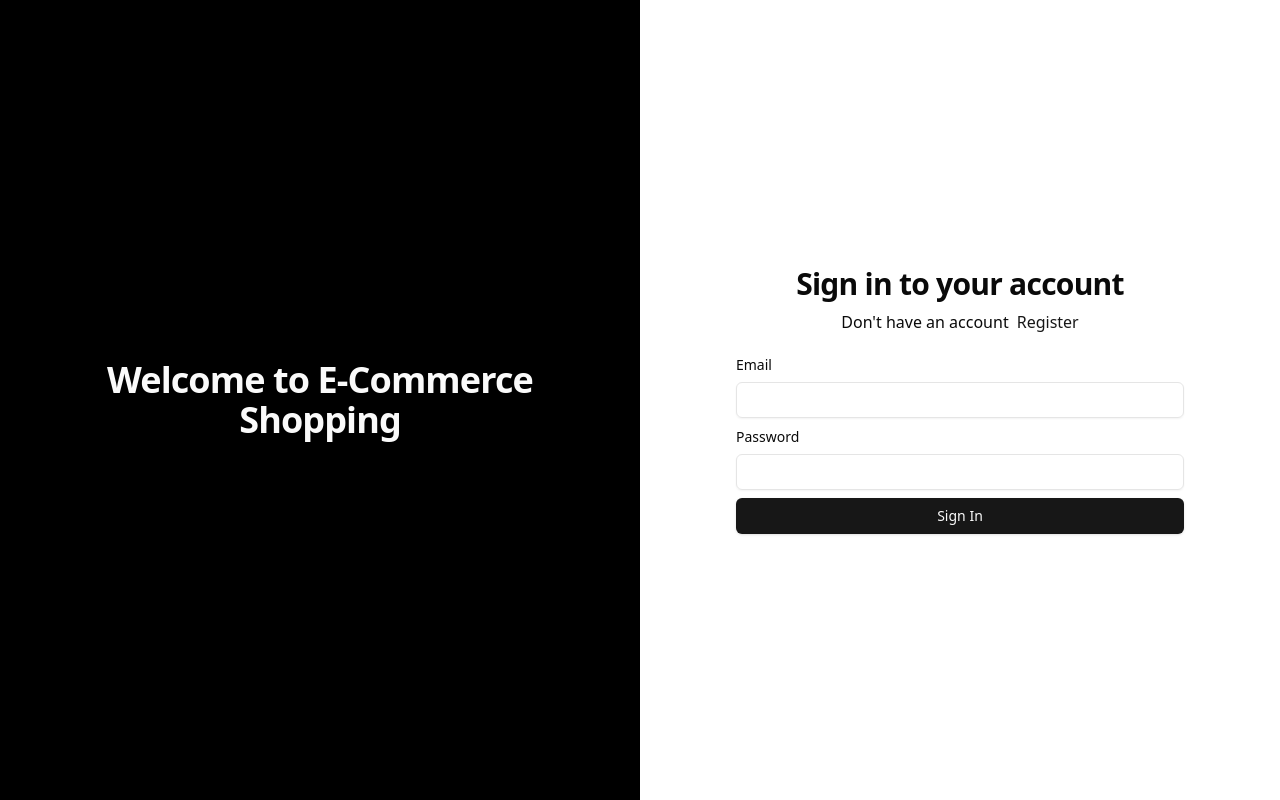
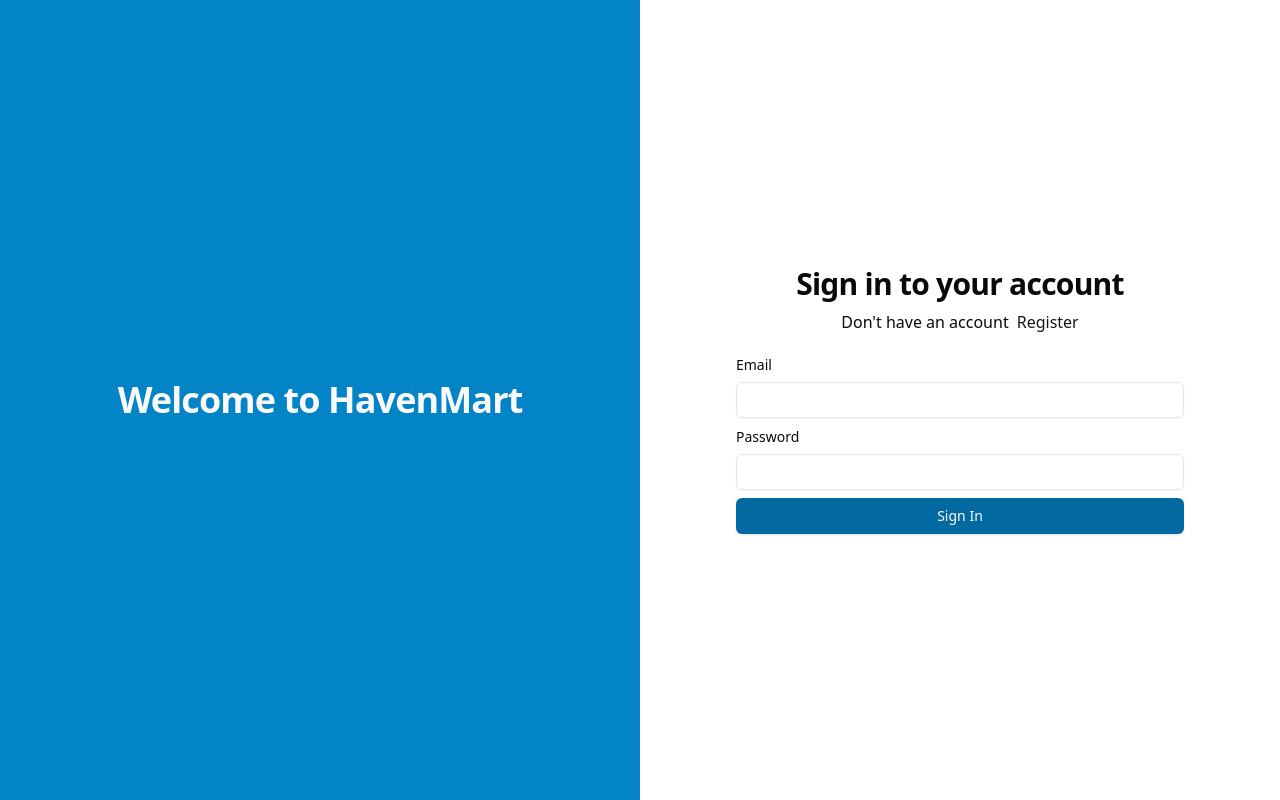
Before and after one commit to iam1513/HavenMart, a React (Vite) app in the folder frontend/: page /auth/login in a window 1280 px wide. Built offline with nearby package versions, Linux system fonts and the light colour scheme.

Commit message:
FIX : Changed name to HavenMart. Also changed bg-color to sky-blue for the same and for the button in form.

```diff
--- a/frontend/src/components/auth/layout.jsx
+++ b/frontend/src/components/auth/layout.jsx
@@ -3,10 +3,10 @@
 function AuthLayout() {
     return (
         <div className="flex min-h-screen w-full">
-            <div className="hidden lg:flex items-center justify-center bg-black w-1/2 px-12">
+            <div className="hidden lg:flex items-center justify-center bg-sky-600 w-1/2 px-12">
                 <div className="max-w-md space-y-6 text-center text-primary-foreground">
                     <h1 className="text-4xl font-extrabold tracking-tight">
-                        Welcome to E-Commerce Shopping
+                        Welcome to HavenMart
                     </h1>
                 </div>
             </div>
--- a/frontend/src/components/common/form.jsx
+++ b/frontend/src/components/common/form.jsx
@@ -43,7 +43,6 @@
                     } value={value}>
                         <SelectTrigger className='w-full'>
                             <SelectValue placeholder={getControlItem.placeholder} />
-
                         </SelectTrigger>
                         <SelectContent>
                             {
@@ -73,7 +72,6 @@
                             }
                         )}
                     >
-
                     </Textarea>
                 )
                 break;
@@ -109,7 +107,7 @@
                     </div>)
                 }
             </div>
-            <Button type="submit" className="mt-2 w-full">
+            <Button type="submit" className="mt-2 w-full bg-sky-700 hover:bg-sky-500">
                 {buttonText || 'Submit'}
             </Button>
         </form>
```
